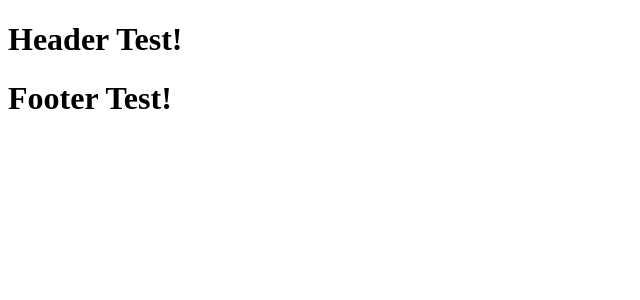
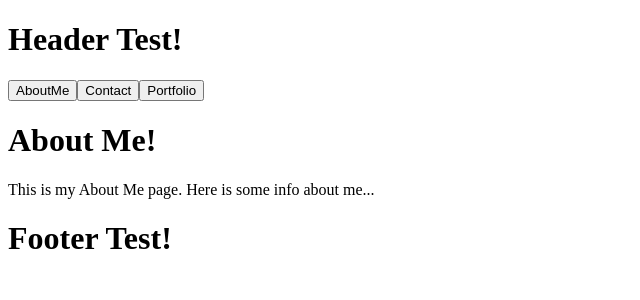
Before and after one commit to JoshTrev/Portfolio, a React (Create React App) app: page / in a window 1280 px wide. Shown: the top 300 px of the page, without its empty margins (0-640 px from the left). Built offline with nearby package versions, Linux system fonts and the light colour scheme.

Commit message:
Updated/created working template for aboutme, portfolio, and contact pages.

```diff
--- a/src/App.js
+++ b/src/App.js
@@ -1,9 +1,14 @@
 import React, { useState } from "react";
 import Header from "./components/Header";
 import Footer from "./components/Footer";
+import AboutMe from "./pages/AboutMe";
+import Contact from "./pages/Contact";
+import Portfolio from "./pages/Portfolio";
 
 function App() {
-  const [page, setPage] = useState();
+  const [page, setPage] = useState({
+    currentPage: "AboutMe"
+  });
   const [headerProp, setheaderProp] = useState({
     content: "Header Test!"
   });
@@ -11,11 +16,37 @@ function App() {
     content: "Footer Test!"
   });
 
+  function handleButtonClick(event) {
+    const buttonName = event.target.id;
+    if (buttonName === "AboutMe") {
+      setPage({ currentPage: buttonName });
+    }
+    else if (buttonName === "Contact") {
+      setPage({ currentPage: buttonName });
+    }
+    else if (buttonName === "Portfolio") {
+      setPage({ currentPage: buttonName });
+    }
+  }
+
   return (
     <>
-    <Header content={headerProp.content}/>
-    <main></main>
-    <Footer content={footerProp.content}/>
+      <Header
+        content={headerProp.content}
+        onClick={handleButtonClick}
+      />
+      <main>
+        {page.currentPage === "AboutMe" &&
+          <AboutMe />
+        }
+        {page.currentPage === "Contact" &&
+          <Contact />
+        }
+        {page.currentPage === "Portfolio" &&
+          <Portfolio />
+        }
+      </main>
+      <Footer content={footerProp.content} />
     </>
   );
 }
--- a/src/components/Header/Header.js
+++ b/src/components/Header/Header.js
@@ -5,6 +5,9 @@ function Header(props) {
     return (
         <>
             <h1>{props.content}</h1>
+            <button onClick={props.onClick} id="AboutMe">AboutMe</button>
+            <button onClick={props.onClick} id="Contact">Contact</button>
+            <button onClick={props.onClick} id="Portfolio">Portfolio</button>
         </>
     );
 }
--- a/src/pages/AboutMe.js
+++ b/src/pages/AboutMe.js
@@ -0,0 +1,12 @@
+import React from "react";
+
+function AboutMe() {
+    return (
+        <>
+            <h1>About Me!</h1>
+            <p>This is my About Me page. Here is some info about me...</p>
+        </>
+    )
+}
+
+export default AboutMe;
--- a/src/pages/Contact.js
+++ b/src/pages/Contact.js
@@ -0,0 +1,12 @@
+import React from "react";
+
+function Contact() {
+    return (
+        <>
+            <h1>Contact Me!</h1>
+            <p>This is my Contact Me page. Here is my contact info...</p>
+        </>
+    )
+}
+
+export default Contact;
--- a/src/pages/Portfolio.js
+++ b/src/pages/Portfolio.js
@@ -0,0 +1,12 @@
+import React from "react";
+
+function Portfolio() {
+    return (
+        <>
+            <h1>Portfolio!</h1>
+            <p>This is my Portfolio page. Here are some of my projects...</p>
+        </>
+    )
+}
+
+export default Portfolio;
```
